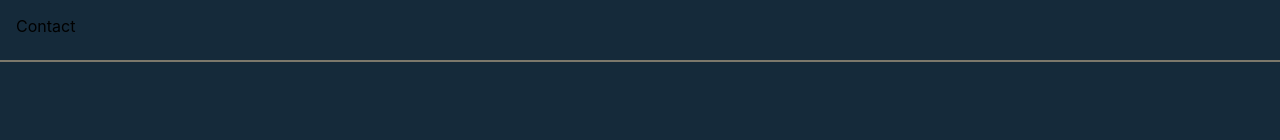
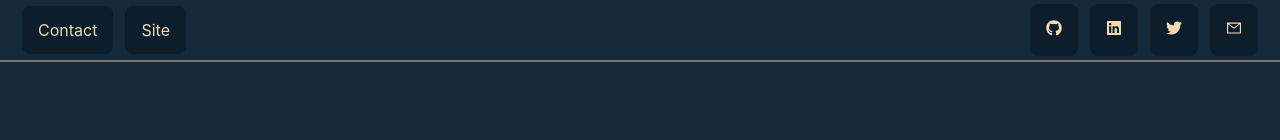
Before and after one commit to AtinAgnihotri/portfolio, a React (Create React App) app: page / in a window 1280 px wide. Shown: the top 140 px of the page. Built offline with nearby package versions, Linux system fonts and the light colour scheme; grey boxes are pictures that could not be loaded.

Commit message:
Adds NavBar

```diff
--- a/package.json
+++ b/package.json
@@ -11,6 +11,7 @@
     "gh-pages": "^3.2.3",
     "react": "^17.0.2",
     "react-dom": "^17.0.2",
+    "react-icons": "^4.3.1",
     "react-scripts": "4.0.3",
     "styled-components": "^5.3.3",
     "uuid": "^8.3.2",
--- a/src/components/navbar.component.js
+++ b/src/components/navbar.component.js
@@ -14,22 +14,40 @@ const NavBarList = styled.ul`
   max-width: 100%;
   height: 100%;
   display: flex;
+  flex-direction: row;
 `;
 
 const NavBarItemContainer = styled.li`
-  width: calc(var(--nav-size) * 0.8);
-  height: calc(var(--nav-size) * 0.8);
+  padding: 1rem;
   display: flex;
   align-items: center;
   justify-content: center;
   background-color: var(--bg-accent);
-  color: var(--bg-accent);
-  border-radius: 50%;
+  color: var(--text-color);
+  border-radius: var(--border-radius);
   margin: calc(var(--nav-size) * 0.1);
 `;
 
-export const NavBarItem = ({ icon }) => {
-  return <NavBarItemContainer>{icon}</NavBarItemContainer>;
+const NavBarItemTouchable = styled.a`
+  text-decoration: none;
+`;
+
+export const NavBarItem = ({ icon, text, link, onPress }) => {
+  return (
+    <NavBarItemContainer>
+      <NavBarItemTouchable
+        href={link}
+        onClick={() => {
+          if (onPress) {
+            onPress();
+          }
+        }}
+      >
+        {icon}
+        {text}
+      </NavBarItemTouchable>
+    </NavBarItemContainer>
+  );
 };
 
 export const NavBar = ({ children }) => {
--- a/src/screens/portfolio.screen.js
+++ b/src/screens/portfolio.screen.js
@@ -1,5 +1,6 @@
 import React from "react";
-
+import { FaGithub, FaTwitter, FaLinkedin } from "react-icons/fa";
+import { AiOutlineMail } from "react-icons/ai";
 import styled from "styled-components";
 
 import ProfileSection from "../sections/profileheader/profile-header.section";
@@ -12,13 +13,40 @@ const LineBreak = styled.hr`
   border-color: var(--text-color);
 `;
 
+const RightNavBarItems = styled.div`
+  display: flex;
+  flex-direction: row;
+  justify-content: flex-end;
+  align-items: center;
+  width: 100%;
+`;
+
 const PortfolioScreen = ({ projects = [] }) => {
   console.log("Projects", projects);
   const hasProjects = projects.length !== 0;
   return (
     <>
       <NavBar>
-        <p>Contact</p>
+        <NavBarItem text="Contact" link="https://atinagnihotri.com/contact/" />
+        <NavBarItem text="Site" link="https://atinagnihotri.com/" />
+        <RightNavBarItems>
+          <NavBarItem
+            icon={<FaGithub />}
+            link="https://github.com/AtinAgnihotri"
+          />
+          <NavBarItem
+            icon={<FaLinkedin />}
+            link="https://www.linkedin.com/in/atin-agnihotri/"
+          />
+          <NavBarItem
+            icon={<FaTwitter />}
+            link="https://twitter.com/AgnihotriAtin"
+          />
+          <NavBarItem
+            icon={<AiOutlineMail />}
+            link="mailto://atinagnihotri@gmail.com"
+          />
+        </RightNavBarItems>
       </NavBar>
       <ProfileSection />
       <LineBreak />
```
Also changed, not shown: 1 other file (tests, documents, lock files or other folders).
